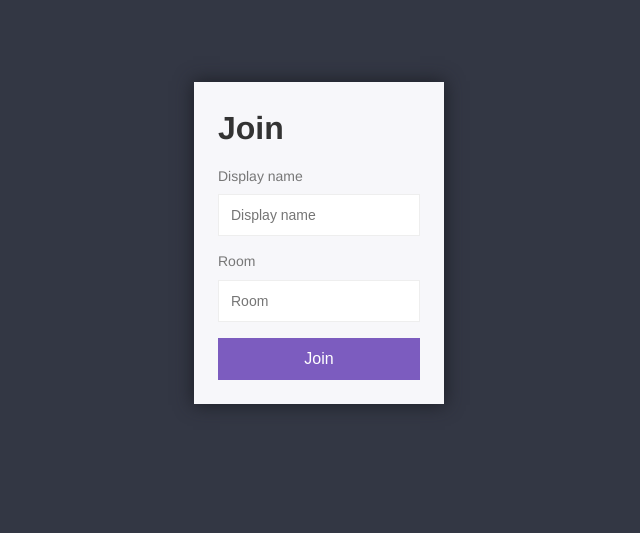
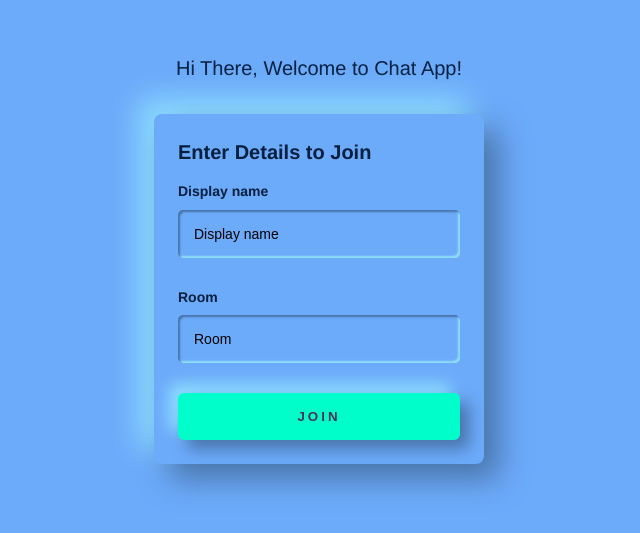
Before and after one commit to shanu-sh/chat-app, a website: page public/index.html in a window 1280 px wide. Shown: the part 157-690 px from the top of the page, without its empty margins (321-961 px from the left). Drawn offline with Linux system fonts and the light colour scheme.

Commit message:
Improve Css  - Neumorphism theme  - Neon Button  - NeuMorphism input box

```diff
--- a/public/css/styles.css
+++ b/public/css/styles.css
@@ -16,11 +16,12 @@ input {
 
 body {
     line-height: 1.4;
-    color: #333333;
+    color: #001f3f;
     font-family: Helvetica, Arial, sans-serif;
 }
 
 h1 {
+    font-size: 20px;
     margin-bottom: 16px;
 }
 
@@ -28,50 +29,94 @@ label {
     display: block;
     font-size: 14px;
     margin-bottom: 8px;
-    color: #777;
+    font-weight: 800;
+    color: #001f3f;
 }
 
 input {
-    border: 1px solid #eeeeee;
-    padding: 12px;
-    outline: none;
+    border: none;
+    outline:none;
+    background: none;
+    color: #001f3f;
+    padding: 16px;
+    margin-bottom: 30px;
+    border-radius: 5px;
+    box-shadow: inset 2px 2px 2px #4974aa,
+                inset -2px -2px 2px #8fe0ff;
+}
+
+input::placeholder {
+    color: #000000
 }
 
 button {
     cursor: pointer;
-    padding: 12px;
-    background: #7C5CBF;
+    background-color:#00feca;
     border: none;
-    color: white;
-    font-size: 16px;
-    transition: background .3s ease;
-}
+    border-radius: 6px;
+    box-shadow: 9px 9px 16px #4974aa, -9px -9px 16px #8fe0ff;
+    color: #4D3252;
+    font-weight: 700;
+    padding: 16px;
+    position: relative;
+    overflow: hidden;
+    text-transform: uppercase;
+    letter-spacing: 3px;
+  }
 
-button:hover {
-    background: #6b47b8;
-}
+  button:after {
+    content: "";
+    position: absolute;
+    top: 0;
+    left: 0;
+    width: 200%;
+    height: 100%;
+    opacity: 0;
+    transform: translateX(-100%);
 
-button:disabled {
-    cursor: default;
-    background: #7c5cbf94;
-}
+    background: rgba(255, 255, 255, 0.13);
+    background: linear-gradient(
+      to right,
+      rgba(255, 255, 255, 0.13) 0%,
+      rgba(255, 255, 255, 0.13) 77%,
+      rgba(255, 255, 255, 0.5) 92%,
+      rgba(255, 255, 255, 0.3) 100%
+    );
+  }
+
+  button:hover:after {
+    opacity: 1;
+    top: 0;
+    left: 0;
+    transform: translateX(0);
+    transition-property: transform, opacity;
+    transition-duration: 0.7s, 0.15s;
+    transition-timing-function: ease;
+  }
+
+  button:active:after {
+    opacity: 0;
+  }
 
 /* Join Page Styles */
 
 .centered-form {
-    background: #333744;
+    background: #6caafa;
     width: 100vw;
     height: 100vh;
     display: flex;
     justify-content: center;
     align-items: center;
+    flex-direction: column;
 }
 
 .centered-form__box {
-    box-shadow: 0px 0px 17px 1px #1D1F26;
-    background: #F7F7FA;
+    border-radius: 8px;
+    background: #6caafa;
+    box-shadow:  15px 15px 30px #4974aa,
+                 -15px -15px 30px #8fe0ff;
     padding: 24px;
-    width: 250px;
+    max-width: 330px;
 }
 
 .centered-form button {
@@ -79,8 +124,13 @@ button:disabled {
 }
 
 .centered-form input {
-    margin-bottom: 16px;
     width: 100%;
+}
+
+.welcome-note {
+    color: #001f3f;
+    font-size: 20px;
+    padding: 32px 0;
 }
 
 /* Chat Page Layout */
--- a/public/index.html
+++ b/public/index.html
@@ -2,15 +2,15 @@
     <head>
         <title>Chat App</title>
         <link rel="icon" href="/img/favicon.png">
-        <link rel="stylesheet" href="/css/styles.min.css">
+        <link rel="stylesheet" href="/css/styles.css">
         <meta name="viewport" content="width=device-width,initial-scale=1">
     </head>
 
     <body>
-
         <div class="centered-form">
+            <div class="welcome-note">Hi There, Welcome to Chat App!</div>
             <div class="centered-form__box">
-                <h1>Join</h1>
+                <h1>Enter Details to Join</h1>
 
                 <form action="/chat.html">
                     <label>Display name</label>
```
Also changed, not shown: public/chat.html (+1 -1 lines).
